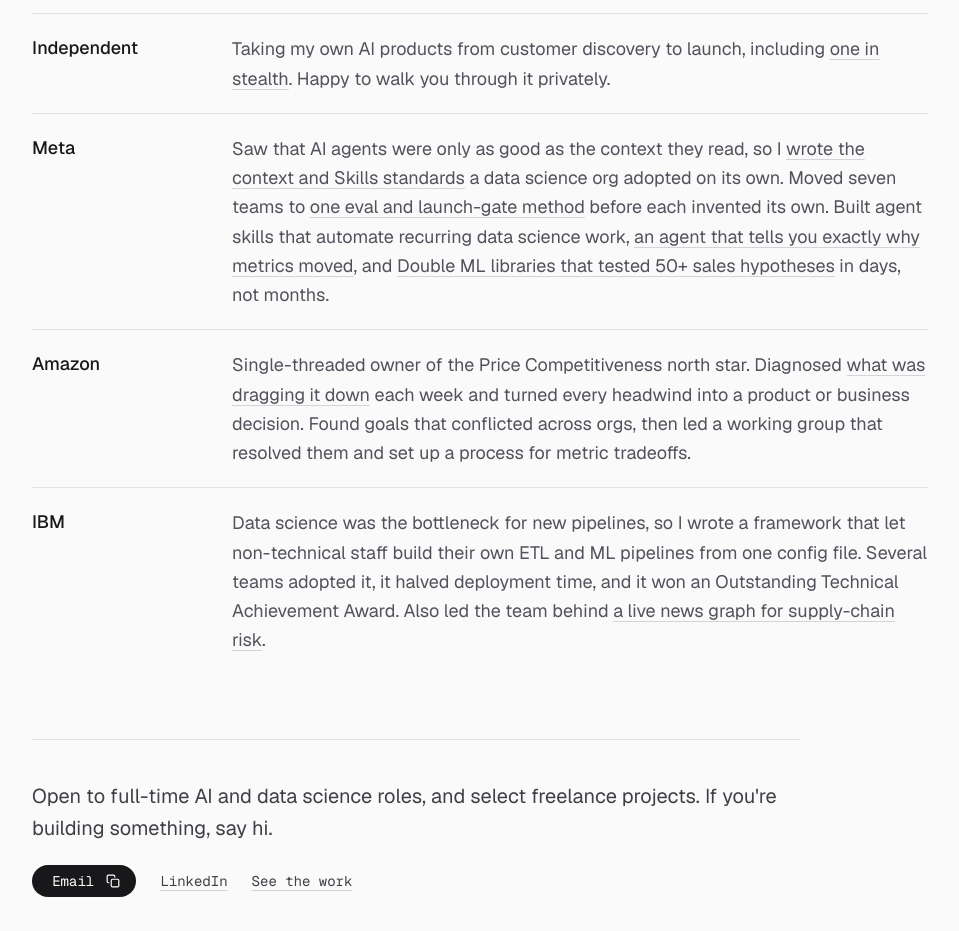
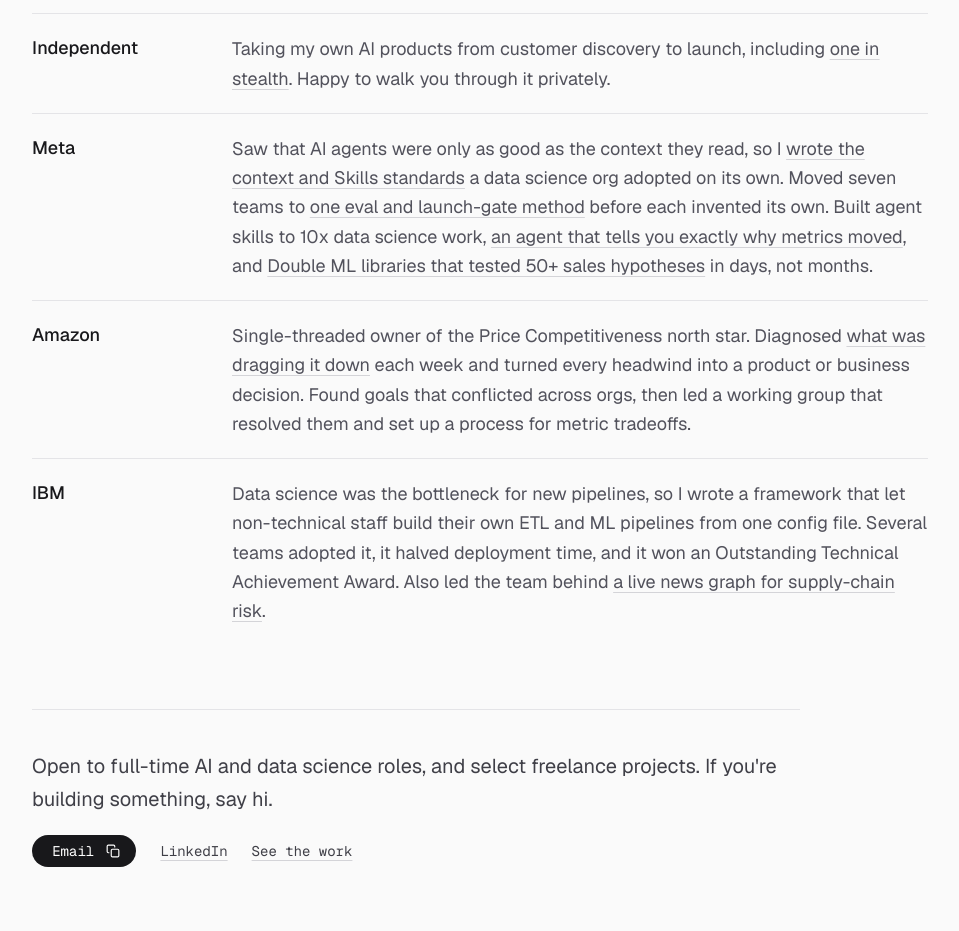
Before and after one commit to CharlieTolleson/portfolio-site, a Next.js app: page /about in a window 1280 px wide. Shown: the part 920-1851 px from the top of the page, without its empty margins (48-1007 px from the left). Built offline with nearby package versions, Linux system fonts and the light colour scheme.

Commit message:
About: Meta skills line says 10x
Co-Authored-By: Claude Opus 5.5 <noreply@anthropic.com>

```diff
--- a/src/app/about/page.tsx
+++ b/src/app/about/page.tsx
@@ -27,7 +27,8 @@
  *   - **Figures match the cards.** Every career number here (seven teams,
  *     50+ hypotheses) is the same one the home page quotes, so a reader
  *     cross-checking never finds a mismatch. Resume-only figures (org size,
- *     speedup multiples, dollar amounts, Skill counts) stay off the site.
+ *     dollar amounts, Skill counts) stay off the site; the one exception is
+ *     "10x" on the Meta Skills line, which Charlie asked for (2026-10-15).
  *   - **The current product stays in stealth (Charlie, 2026-10-06).** Neither
  *     the intro nor the work list names it, its industry, or what it connects
  *     to; the work list links to the stealth entry instead.
@@ -80,8 +81,8 @@ const WORK: { org: string; line: ReactNode }[] = [
         <Link href="/work/launch-bar" className={LINK}>
           one eval and launch-gate method
         </Link>{" "}
-        before each invented its own. Built agent skills that automate
-        recurring data science work,{" "}
+        before each invented its own. Built agent skills to 10x data
+        science work,{" "}
         <Link href="/work/metric-decomposition" className={LINK}>
           an agent that tells you exactly why metrics moved
         </Link>
```
